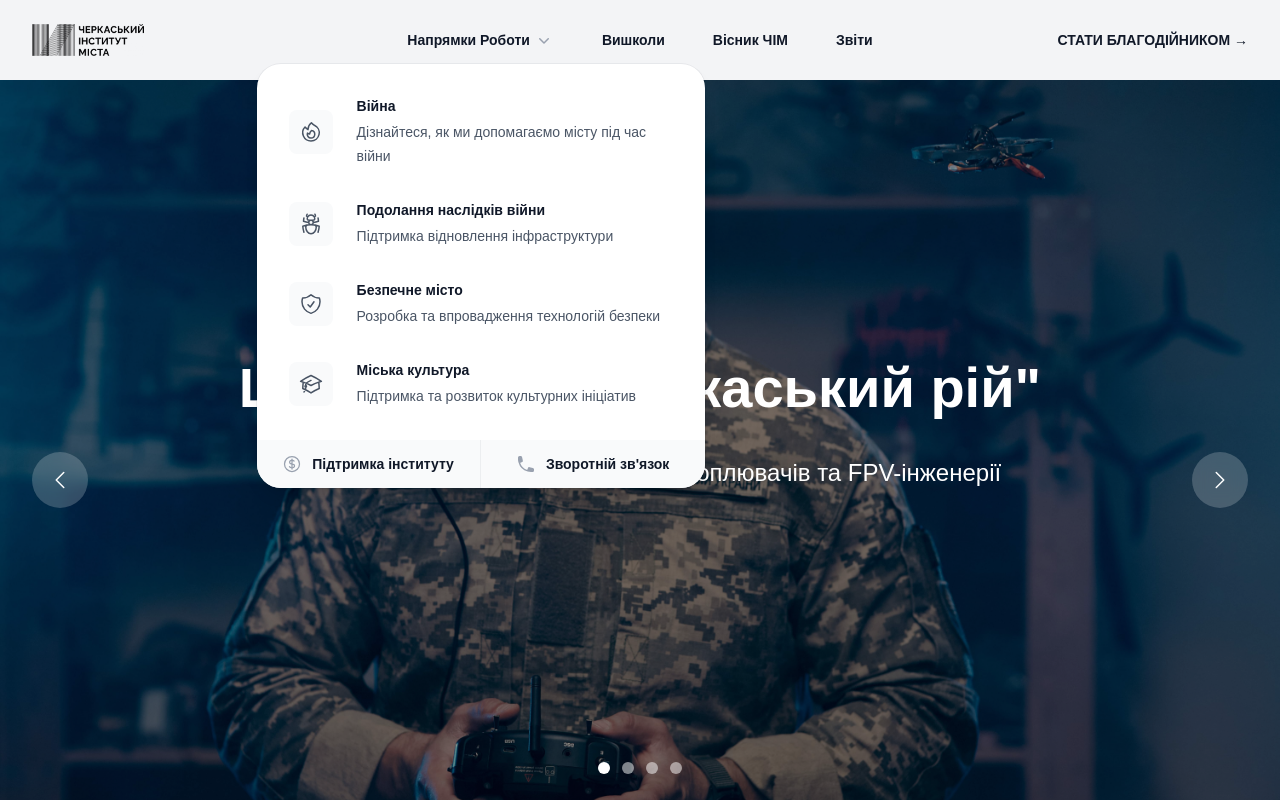
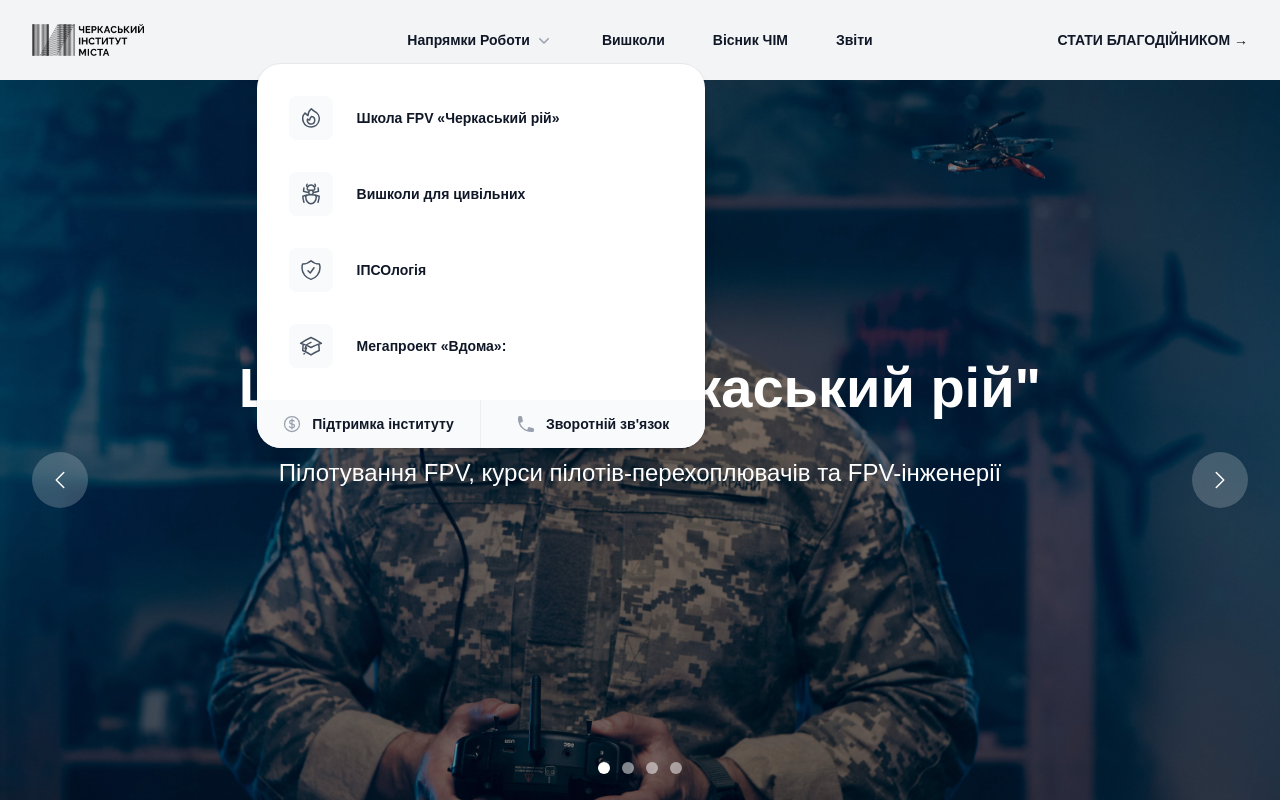
Before and after one commit to daviddubliakov/cherkasy-urban-institute, a Next.js app: page / in a window 1280 px wide. Both pictures are taken after a click on the button "Напрямки Роботи". Shown: the top 800 px of the page. Built offline with nearby package versions, Linux system fonts and the light colour scheme; what tailwindcss-animated would draw is missing.

Commit message:
update menu

```diff
--- a/components/header/constants.ts
+++ /dev/null
@@ -1,42 +0,0 @@
-import {
-  FireIcon,
-  CurrencyDollarIcon,
-  BugAntIcon,
-  ShieldCheckIcon,
-  AcademicCapIcon,
-} from '@heroicons/react/24/outline';
-import { PhoneIcon } from '@heroicons/react/20/solid';
-
-import { BOOK } from '@/utils/book';
-
-export const MAIN_MENU_ITEMS = [
-  {
-    name: 'Війна',
-    description: 'Дізнайтеся, як ми допомагаємо місту під час війни',
-    href: BOOK.war,
-    icon: FireIcon,
-  },
-  {
-    name: 'Подолання наслідків війни',
-    description: 'Підтримка відновлення інфраструктури',
-    href: BOOK.warConsequences,
-    icon: BugAntIcon,
-  },
-  {
-    name: 'Безпечне місто',
-    description: 'Розробка та впровадження технологій безпеки',
-    href: BOOK.safeCity,
-    icon: ShieldCheckIcon,
-  },
-  {
-    name: 'Міська культура',
-    description: 'Підтримка та розвиток культурних ініціатив',
-    href: BOOK.cityCulture,
-    icon: AcademicCapIcon,
-  },
-];
-
-export const CALLS_TO_ACTION = [
-  { name: 'Підтримка інституту', href: '/charity', icon: CurrencyDollarIcon },
-  { name: "Зворотній зв'язок", href: '/contacts', icon: PhoneIcon },
-];
--- /dev/null
+++ b/components/header/constants.tsx
@@ -0,0 +1,79 @@
+import { BOOK } from '@/utils/book';
+
+import { ForwardRefExoticComponent, ReactNode, RefAttributes, SVGProps } from 'react';
+
+import { PhoneIcon } from '@heroicons/react/20/solid';
+import {
+  AcademicCapIcon,
+  BugAntIcon,
+  CurrencyDollarIcon,
+  FireIcon,
+  ShieldCheckIcon,
+} from '@heroicons/react/24/outline';
+
+import { Link } from '../ui/link';
+
+export type SubmenuItem = {
+  name: string;
+  link?: string;
+};
+
+export type MainMenuItem = {
+  name: string;
+  description?: string;
+  content?: ReactNode[];
+  href?: string;
+  icon: ForwardRefExoticComponent<
+    Omit<SVGProps<SVGSVGElement>, 'ref'> & {
+      title?: string | undefined;
+      titleId?: string | undefined;
+    } & RefAttributes<SVGSVGElement>
+  >;
+};
+
+const submenuLikClassNames = "block py-1 pl-20 hover:bg-gray-50"
+
+export const MAIN_MENU_ITEMS: MainMenuItem[] = [
+  {
+    name: 'Школа FPV «Черкаський рій»',
+    // description: 'Дізнайтеся, як ми допомагаємо місту під час війни',
+    href: BOOK.war,
+    icon: FireIcon,
+  },
+  {
+    name: 'Вишколи для цивільних',
+    // description: 'Підтримка відновлення інфраструктури',
+    href: BOOK.warConsequences,
+    icon: BugAntIcon,
+  },
+  {
+    name: 'ІПСОлогія',
+    // description: 'Розробка та впровадження технологій безпеки',
+    href: BOOK.safeCity,
+    icon: ShieldCheckIcon,
+  },
+  {
+    name: 'Мегапроект «Вдома»:',
+    // description: 'Підтримка та розвиток культурних ініціатив',
+    icon: AcademicCapIcon,
+    content: [
+      <Link href={'#'} fontWeight="semibold" className={submenuLikClassNames} onClick={() => close()}>
+        Ветеранські політики
+      </Link>,
+      <Link href={'#'} fontWeight="semibold" className={submenuLikClassNames} onClick={() => close()}>
+        «Безпечна громада»
+      </Link>,
+      <Link href={'#'} fontWeight="semibold" className={submenuLikClassNames} onClick={() => close()}>
+        «Заможна громада»
+      </Link>,
+      <Link href={'#'} fontWeight="semibold" className={submenuLikClassNames} onClick={() => close()}>
+        «Культурна громада»
+      </Link>,
+    ],
+  },
+];
+
+export const CALLS_TO_ACTION: MainMenuItem[] = [
+  { name: 'Підтримка інституту', href: '/charity', icon: CurrencyDollarIcon },
+  { name: "Зворотній зв'язок", href: '/contacts', icon: PhoneIcon },
+];
--- a/components/header/header.tsx
+++ b/components/header/header.tsx
@@ -1,5 +1,6 @@
 'use client';
 
+import { cn } from '@/utils';
 import { BOOK } from '@/utils/book';
 
 import { useState } from 'react';
@@ -24,6 +25,12 @@ import { CALLS_TO_ACTION, MAIN_MENU_ITEMS } from './constants';
 
 export const Header = () => {
   const [mobileMenuOpen, setMobileMenuOpen] = useState(false);
+  const [shownSubmenuIndex, setShownSubmenuIndex] = useState<number | null>(null);
+
+  const handleSetShownSubmenuIndex = (index: number | null) => {
+    shownSubmenuIndex !== index && setShownSubmenuIndex(index);
+    shownSubmenuIndex === index && setShownSubmenuIndex(null);
+  };
 
   return (
     <header className="bg-gray-100">
@@ -64,29 +71,46 @@ export const Header = () => {
               {({ close }) => (
                 <>
                   <div className="p-4">
-                    {MAIN_MENU_ITEMS.map((item) => (
+                    {MAIN_MENU_ITEMS.map((item, index) => (
+                      <>
                         <div
                           key={item.name}
                           className="group relative flex items-center gap-x-6 rounded-lg p-4 text-sm/6 hover:bg-gray-50"
+                          onClick={() => handleSetShownSubmenuIndex(index)}
                         >
                           <div className="flex size-11 flex-none items-center justify-center rounded-lg bg-gray-50 group-hover:bg-white">
                             <item.icon aria-hidden="true" className="group-hover:slate-900 size-6 text-gray-600" />
                           </div>
                           <div className="flex-auto">
+                            {item.href ? (
                               <Link href={item.href} fontWeight="semibold" className="block" onClick={() => close()}>
                                 {item.name}
                                 <span className="absolute inset-0" />
                               </Link>
-                          <p className="mt-1 text-gray-600">{item.description}</p>
+                            ) : (
+                              <p className="block cursor-pointer bg-transparent text-sm font-semibold text-gray-900">
+                                {item.name}
+                              </p>
+                            )}
+                            {item?.description && <p className="mt-1 text-gray-600">{item.description}</p>}
                           </div>
                         </div>
+                        {item?.content && (
+                          <div
+                            className={cn('relative h-0 overflow-hidden transition-[height] duration-500 ease-in-out')}
+                            style={shownSubmenuIndex === index ? { height: `${item.content.length * 32}px` } : {}}
+                          >
+                            {item.content}
+                          </div>
+                        )}
+                      </>
                     ))}
                   </div>
                   <div className="grid grid-cols-2 divide-x divide-gray-900/5 bg-gray-50">
                     {CALLS_TO_ACTION.map((item) => (
                       <Link
                         key={item.name}
-                        href={item.href}
+                        href={item.href || '#'}
                         fontWeight="semibold"
                         fontSize="sm/6"
                         className="flex items-center justify-center gap-x-2.5 p-3"
@@ -154,7 +178,8 @@ export const Header = () => {
                   </DisclosureButton>
 
                   <DisclosurePanel className="mt-2 space-y-2">
-                    {[...MAIN_MENU_ITEMS, ...CALLS_TO_ACTION].map((item) => (
+                    {[...MAIN_MENU_ITEMS, ...CALLS_TO_ACTION].map((item, index) =>
+                      item.href ? (
                         <DisclosureButton
                           key={item.name}
                           as={Link}
@@ -164,7 +189,28 @@ export const Header = () => {
                         >
                           {item.name}
                         </DisclosureButton>
-                    ))}
+                      ) : (
+                        <div>
+                          <p
+                            className="block rounded-lg py-2 pr-3 pl-6 text-sm/7 font-semibold text-gray-900 hover:bg-gray-50"
+                            onClick={() => handleSetShownSubmenuIndex(index)}
+                          >
+                            {item.name}
+                          </p>
+
+                          {item?.content && (
+                            <div
+                              className={cn(
+                                'relative h-0 overflow-hidden transition-[height] duration-500 ease-in-out',
+                              )}
+                              style={shownSubmenuIndex === index ? { height: `${item.content.length * 32}px` } : {}}
+                            >
+                              {item.content}
+                            </div>
+                          )}
+                        </div>
+                      ),
+                    )}
                   </DisclosurePanel>
                 </Disclosure>
 
```
Lines whose indentation alone changed are shown as unchanged.
